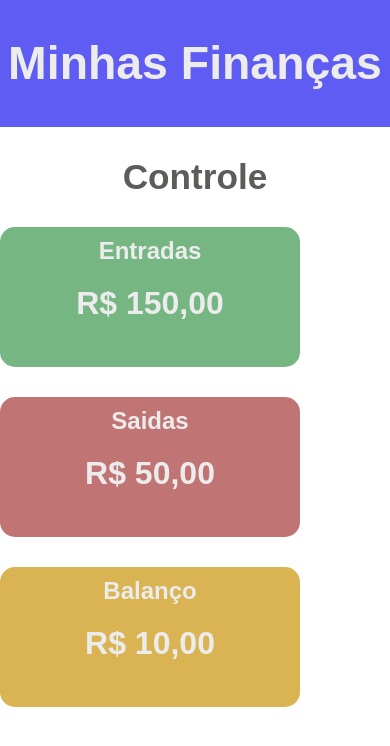
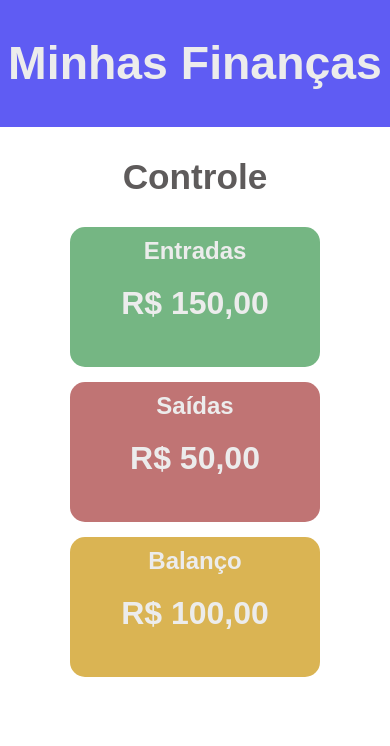
Before and after one commit to RafaelFrire/controle_financeiro_frontend, a React (Vite) app: page / in a window 390 px wide. Shown: the top 746 px of the page. Built offline with nearby package versions, Linux system fonts and the light colour scheme; no server answers.

Commit message:
create customHook  useFetch

```diff
--- a/package.json
+++ b/package.json
@@ -10,6 +10,7 @@
     "preview": "vite preview"
   },
   "dependencies": {
+    "axios": "^1.6.3",
     "react": "^18.2.0",
     "react-dom": "^18.2.0",
     "styled-components": "^6.1.5"
--- a/src/App.css
+++ b/src/App.css
@@ -21,15 +21,15 @@
 @media (max-width: 700px){
     .section_controller{
         grid-template-columns: 1fr 1fr;
+
     }
 
 }
 
-@media (max-width: 440px){
+@media (max-width: 420px){
     .section_controller{
         grid-template-columns: 1fr;
-        grid-template-rows: 1fr;
-
-
+        grid-gap: 15px;
+        margin: 0 auto;
     }
 }
--- a/src/App.tsx
+++ b/src/App.tsx
@@ -1,25 +1,26 @@
 import Header from './components/header/Header.tsx'
 import CardsController from './components/cards-controller/CardsController.tsx'
 import TitlePage from './components/TitlePage/TitlePage.tsx'
-import React from 'react';
+import React, { useEffect } from 'react';
+import useFetch from './hooks/useFetch.tsx';
+function App() {
+
+  const [earn, setEarn] = React.useState({valor:150});
+
+  const dados = useFetch()
 
 
 
-function App() {
 
-
-  const [earn, setEarn] = React.useState({valor:150});
-
-
+  const balance = earn.valor - 50;
   return (
     <>
         <Header Title='Minhas Finanças'></Header>
-
         <TitlePage></TitlePage>
         <section className='section_controller'>
           <CardsController Title='Entradas' value={earn.valor} Color='#75B683'></CardsController>
-          <CardsController Title='Saidas' value={50} Color='#C07474'></CardsController>
-          <CardsController Title='Balanço' value={10} Color='#DAB453'></CardsController>
+          <CardsController Title='Saídas' value={50} Color='#C07474'></CardsController>
+          <CardsController Title='Balanço' value={balance} Color='#DAB453'></CardsController>
         </section>
 
     </>
--- a/src/components/cards-controller/CardsController.ts
+++ b/src/components/cards-controller/CardsController.ts
@@ -11,10 +11,22 @@ export const CardController = Styled.div`
     h1{
         padding-top: 10px;
     }
+
+    @media (max-width: 420px){
+        display: flex;
+        flex-direction: column;
+        margin:0 auto;
+        width: 250px;
+    }
 `
 
 export const TextValue = Styled.h2`
     font-size: 2rem;
     padding: 20px 0;
 
+    @media (max-width: 320px){
+        font-size: 1.7rem;
+
+    }
+
 `
--- /dev/null
+++ b/src/hooks/useFetch.tsx
@@ -0,0 +1,22 @@
+import React, { useEffect } from 'react'
+import { Finance } from '../interface/Finance'
+import axios from 'axios'
+
+function useFetch() {
+ const [fetchData, setFetchData] = React.useState([]);
+
+ useEffect(() =>{
+    const fetchData = async () =>{
+        const responseFetch = await axios.get('http://localhost:3000/transactions')
+        const data = await responseFetch.data
+        setFetchData(data)
+    }
+    fetchData()
+ },[])
+
+
+
+  return ({fetchData})
+}
+
+export default useFetch
```
Also changed, not shown: 2 other files (tests, documents, lock files or other folders).
